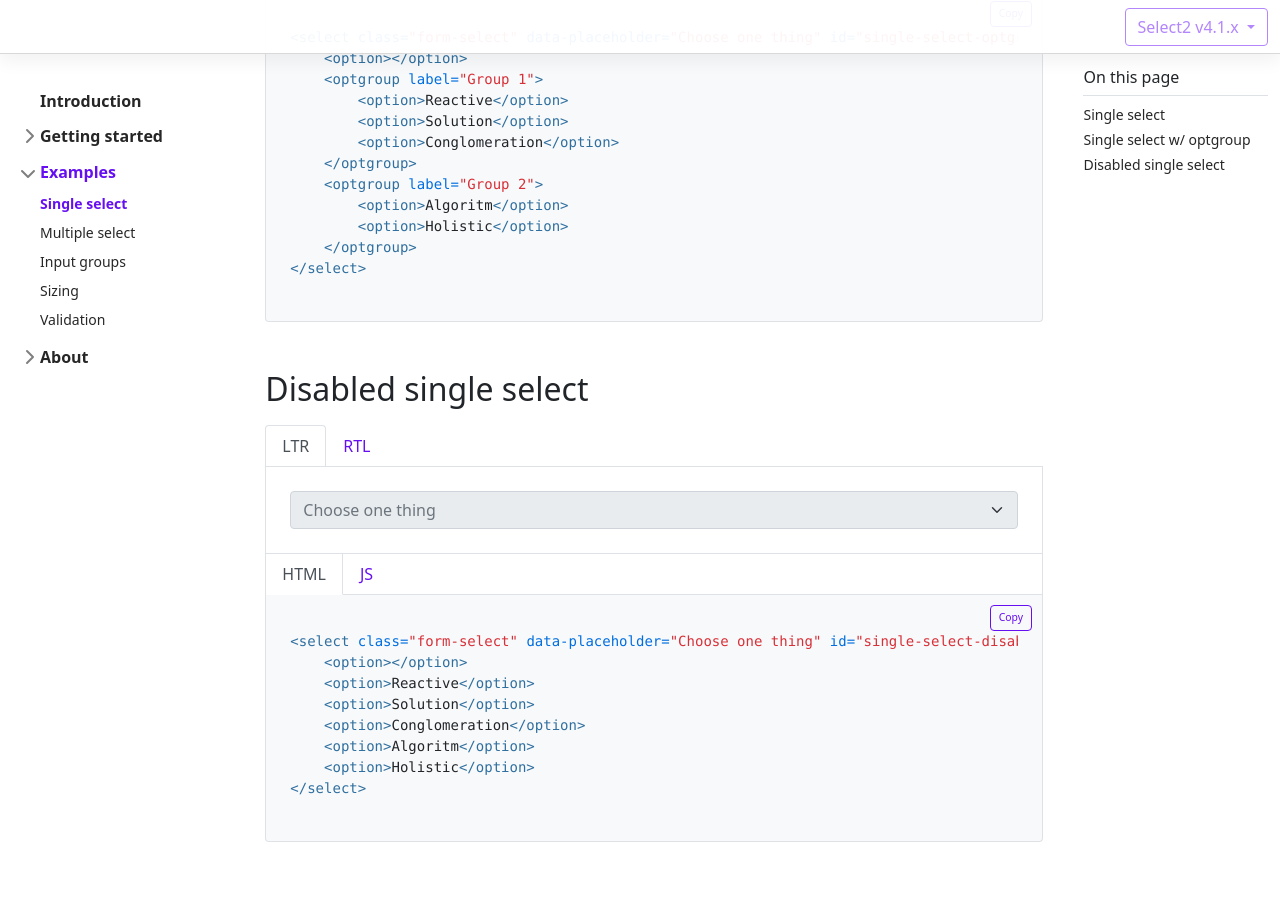
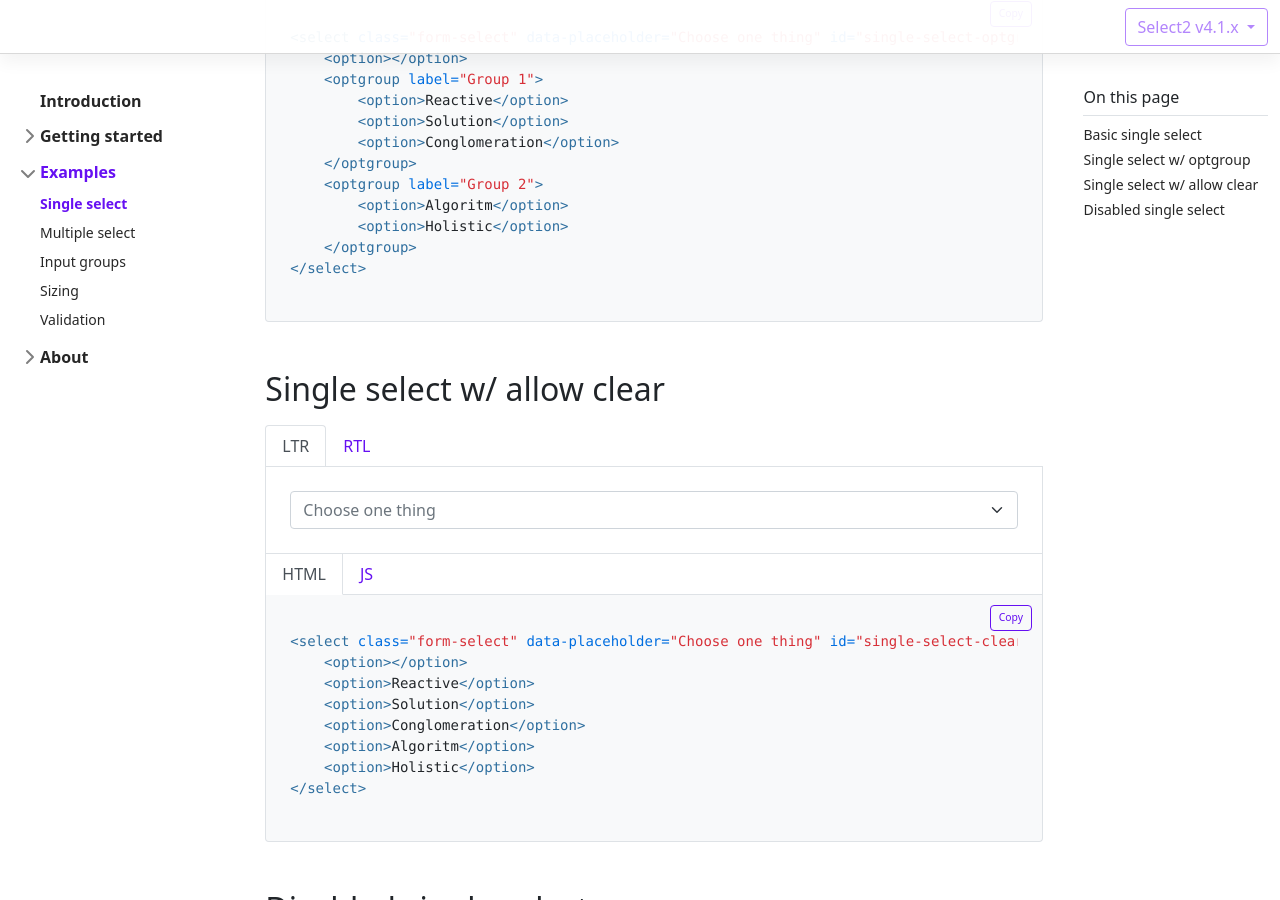
Before and after one commit to apalfrey/select2-bootstrap-5-theme, a Jekyll site: the page built from docs/examples/single-select.html, in a window 1280 px wide and 900 px high, scrolled down 1009 px. Built offline with Jekyll 4.4.1, drawn with Linux system fonts in a browser that asks for light colours; nearby versions of some CDN libraries; comment, search, counter and statistics services are not loaded; some of the changed text lies outside the part shown.

Commit message:
Cleaned up single select examples, added allow clear example

```diff
--- a/docs/_config.yml
+++ b/docs/_config.yml
@@ -82,7 +82,7 @@ sidebar:
     version-switch: true
     dropdown: true
     pages:
-      - /examples/single-select/ # TODO single select page
+      - /examples/single-select/
       - /examples/multiple-select/ # TODO multiple select page
       - /examples/input-groups/ # TODO input groups page
       - /examples/sizing/ # TODO sizing page
--- a/docs/examples/single-select.html
+++ b/docs/examples/single-select.html
@@ -9,9 +9,9 @@ permalink: /examples/single-select/
 {% include example.html %}
 {% endcapture %}
 
-<h2 id="single-select">Single select</h2>
+<h2 id="single-select">Basic single select</h2>
 {% capture single-select-html %}
-<select class="form-select" data-placeholder="Choose one thing" id="single-select-field" data-allow-clear="1">
+<select class="form-select" data-placeholder="Choose one thing" id="single-select-field">
     <option></option>
     <option>Reactive</option>
     <option>Solution</option>
@@ -56,7 +56,7 @@ $( '#single-select-field' ).select2( {
 
 <h2 id="single-select-optgroup">Single select w/ optgroup</h2>
 {% capture single-select-optgroup-html %}
-<select class="form-select" data-placeholder="Choose one thing" id="single-select-optgroup-field" data-allow-clear="1">
+<select class="form-select" data-placeholder="Choose one thing" id="single-select-optgroup-field">
     <option></option>
     <optgroup label="Group 1">
         <option>Reactive</option>
@@ -103,9 +103,55 @@ $( '#single-select-optgroup-field' ).select2( {
 %}
 {{ single-select-optgroup }}
 
+<h2 id="single-select-clear">Single select w/ allow clear</h2>
+{% capture single-select-clear-html %}
+<select class="form-select" data-placeholder="Choose one thing" id="single-select-clear-field" data-allow-clear="1">
+    <option></option>
+    <option>Reactive</option>
+    <option>Solution</option>
+    <option>Conglomeration</option>
+    <option>Algoritm</option>
+    <option>Holistic</option>
+</select>
+{% endcapture %}
+
+{% capture single-select-clear-js %}
+$( '#single-select-clear-field' ).select2( {
+    theme: "bootstrap-5",
+    width: $( this ).data( 'width' ) ? $( this ).data( 'width' ) : $( this ).hasClass( 'w-100' ) ? '100%' : 'style',
+    placeholder: $( this ).data( 'placeholder' ),
+    allowClear: Boolean( $( this ).data( "allow-clear" ) ),
+} );
+{% endcapture %}
+
+{% assign single-select-clear-html-rtl = single-select-clear-html | replace: 'single-select-clear-field', 'single-select-clear-rtl-field' %}
+{% assign single-select-clear-js-rtl = single-select-clear-js | replace: 'single-select-clear-field', 'single-select-clear-rtl-field' %}
+
+{% capture single-select-clear-html-highlight %}
+{% highlight html %}{{ single-select-clear-html }}{% endhighlight %}
+{% endcapture %}
+
+{% capture single-select-clear-js-highlight %}
+{% highlight js %}{{ single-select-clear-js }}{% endhighlight %}
+{% endcapture %}
+
+{% assign single-select-clear = code-example |
+    replace: 'code-example-html-highlight', single-select-clear-html-highlight |
+    replace: 'code-example-js-highlight', single-select-clear-js-highlight |
+
+    replace: 'code-example-html-rtl', single-select-clear-html-rtl |
+    replace: 'code-example-js-rtl', single-select-clear-js-rtl |
+
+    replace: 'code-example-html', single-select-clear-html |
+    replace: 'code-example-js', single-select-clear-js |
+
+    replace: 'code-example',  'single-select-clear-field'
+%}
+{{ single-select-clear }}
+
 <h2 id="single-select-disabled">Disabled single select</h2>
 {% capture single-select-disabled-html %}
-<select class="form-select" data-placeholder="Choose one thing" id="single-select-disabled-field" data-allow-clear="1" disabled>
+<select class="form-select" data-placeholder="Choose one thing" id="single-select-disabled-field" disabled>
     <option></option>
     <option>Reactive</option>
     <option>Solution</option>
```
Also changed, not shown: docs/examples/4.0/single-select.html (+50 -4 lines).
